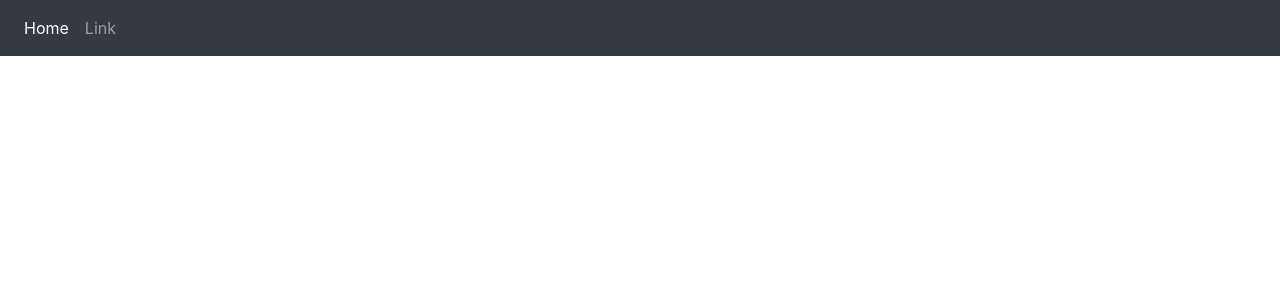
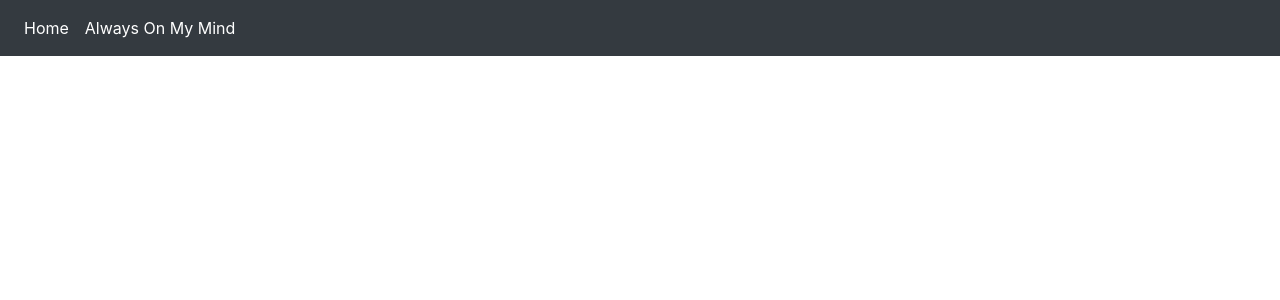
Before and after one commit to beefpatty8888/shiny-octo-guide, a Flask app: template app/templates/header.html in a window 1280 px wide. Shown: the top 300 px of the page. Run offline with Flask 2, Linux system fonts and the light colour scheme; the template is opened without the code that fills it: most values are stand-ins (such as "Sample title", 1, 10 or a date in 2020).

Commit message:
Add second page to the flask, gunicorn application for the Elvis version of "Always On My Mind".

```diff
--- a/app/app.py
+++ b/app/app.py
@@ -40,4 +40,17 @@ def index_page():
 
     instanceName = getInstanceName()
     instanceExternalIP = getInstanceExternalIP()
-    return render_template ('index.html', title=nickName+" - "+properName,properName=properName,instanceName=instanceName, instanceExternalIP=instanceExternalIP)
+
+    homeStateCSS = "active"
+    alwaysOnMyMindStateCSS = ""
+    return render_template ('index.html', title=nickName+" - "+properName,properName=properName,instanceName=instanceName, instanceExternalIP=instanceExternalIP, homeStateCSS=homeStateCSS, alwaysOnMyMindStateCSS=alwaysOnMyMindStateCSS)
+
+@app.route('/always-on-my-mind')
+def always_on_my_mind_page():
+
+    instanceName = getInstanceName()
+    instanceExternalIP = getInstanceExternalIP()
+
+    homeStateCSS = ""
+    alwaysOnMyMindStateCSS = "active"
+    return render_template ('always-on-my-mind.html',title=nickName+" - "+properName,instanceName=instanceName, instanceExternalIP=instanceExternalIP, homeStateCSS=homeStateCSS, alwaysOnMyMindStateCSS=alwaysOnMyMindStateCSS)
--- a/app/templates/header.html
+++ b/app/templates/header.html
@@ -26,11 +26,11 @@
 
   <div class="collapse navbar-collapse" id="navbarsExampleDefault">
     <ul class="navbar-nav mr-auto">
-      <li class="nav-item active">
-        <a class="nav-link" href="#">Home <span class="sr-only">(current)</span></a>
+      <li class="nav-item {{ homeStateCSS }}">
+        <a class="nav-link" href="/">Home</a>
       </li>
-      <li class="nav-item">
-        <a class="nav-link" href="#">Link</a>
+      <li class="nav-item {{ alwaysOnMyMindStateCSS }}">
+        <a class="nav-link" href="/always-on-my-mind">Always On My Mind</a>
       </li>
     </ul>
   </div>
--- a/app/templates/index.html
+++ b/app/templates/index.html
@@ -6,7 +6,7 @@
 <main role="main" class="container">
 
     <div class="starter-template">
-        <h1>A Tribute To {{ properName }}</h1>
+      <h1>A Tribute To {{ properName }}</h1>
       <p class="lead">Kentucky Rain</p>
       <iframe width="560" height="315" src="https://www.youtube.com/embed/Qv_CfN3oiOU" frameborder="0" allow="accelerometer; autoplay; clipboard-write; encrypted-media; gyroscope; picture-in-picture" allowfullscreen></iframe>
     </div>
```
Also changed, not shown: app/templates/always-on-my-mind.html (added, +15 -0 lines).
